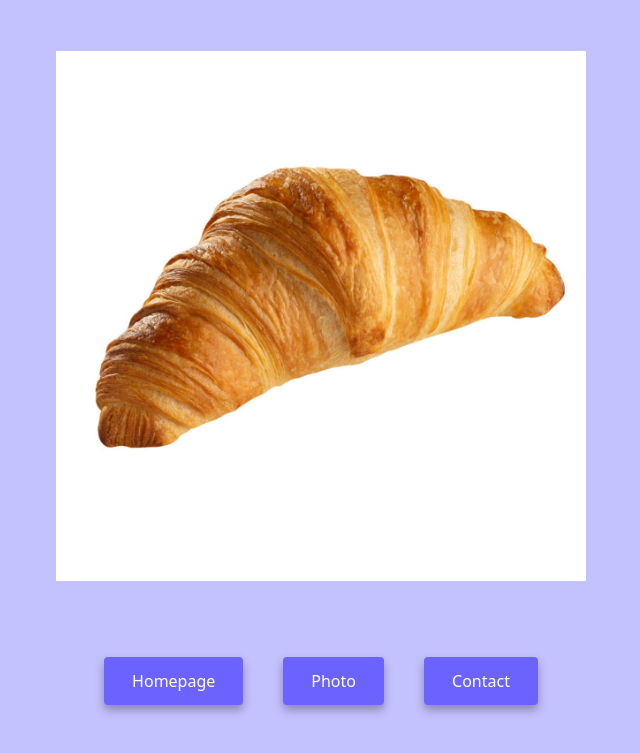
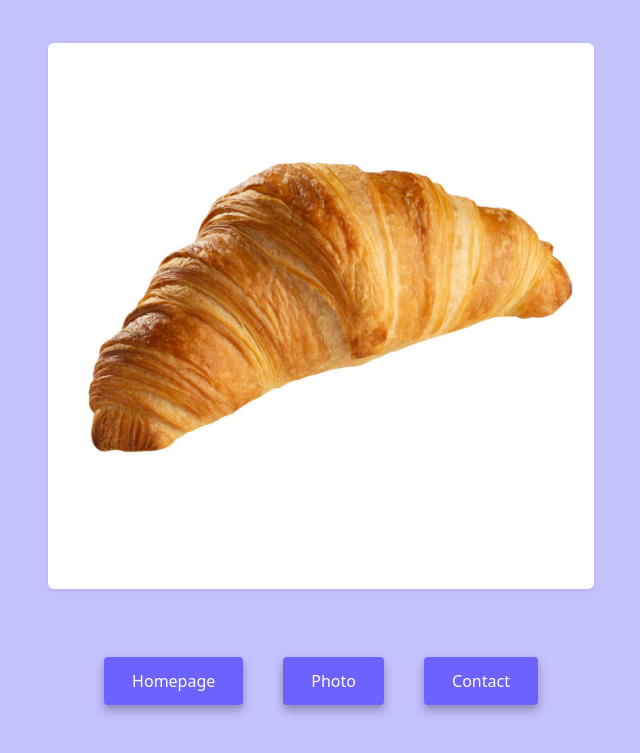
Before and after one commit to emanuelapietrobelli/croissant_week3_challenge_2, a plain HTML site: page photo.html in a window 1280 px wide. Shown: the part 103-856 px from the top of the page, without its empty margins (319-959 px from the left). Drawn offline with nearby package versions, Linux system fonts and the light colour scheme.

Commit message:
CHANGE PICTURE

```diff
--- a/photo.html
+++ b/photo.html
@@ -23,7 +23,7 @@
           <img
             src="/images/croissant.jpeg"
             alt="Homemade croissant"
-            class="img-fluid p-2"
+            class="rounded img-fluid shadow-sm"
           />
         </div>
         <div class="col-3"></div>
```
